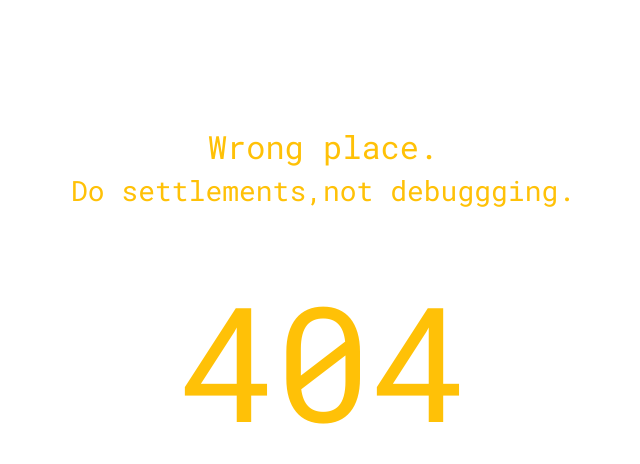
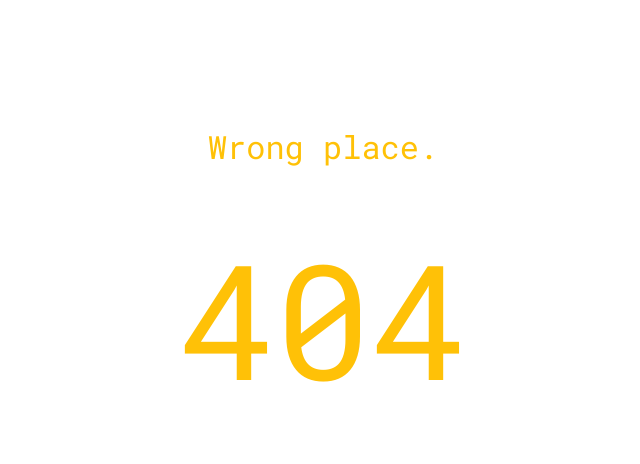
Before and after one commit to kamalkataria/lokadalat, a Django app: template loka/templates/404handler.html in a window 1280 px wide. Shown: the part 56-520 px from the top of the page, without its empty margins (317-957 px from the left). Run offline with Django 4.2, Linux system fonts and the light colour scheme; the template is opened without the code that fills it, so the values that code supplies are empty; some libraries are stand-ins or nearby versions.

Commit message:
Update 404handler.html

```diff
--- a/loka/templates/404handler.html
+++ b/loka/templates/404handler.html
@@ -4,7 +4,7 @@
 
 <div class="text-center" style="width:100%;height:100%;margin:10% auto;">
 <h2 class="text-warning">Wrong place.</h2>
-<h3 class="text-warning">Do settlements,not debuggging.</h3>
+<!-- <h3 class="text-warning">Do settlements,not debuggging.</h3> -->
 <br/>
 <p class="text-warning text-center" style="font-size:10em;">404</p>
 </div>
```
